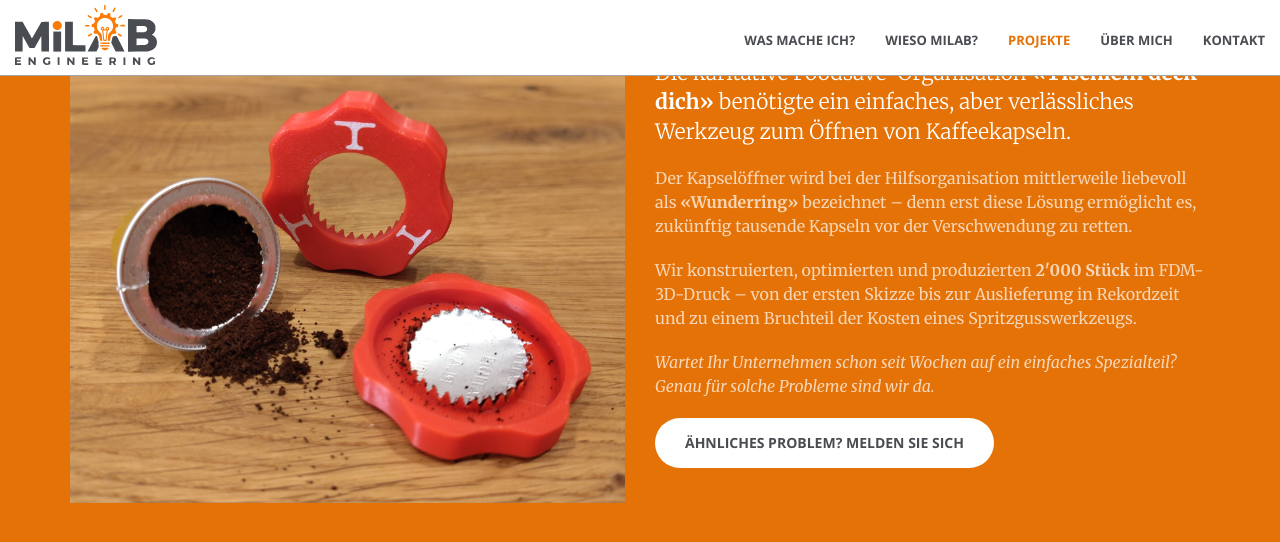
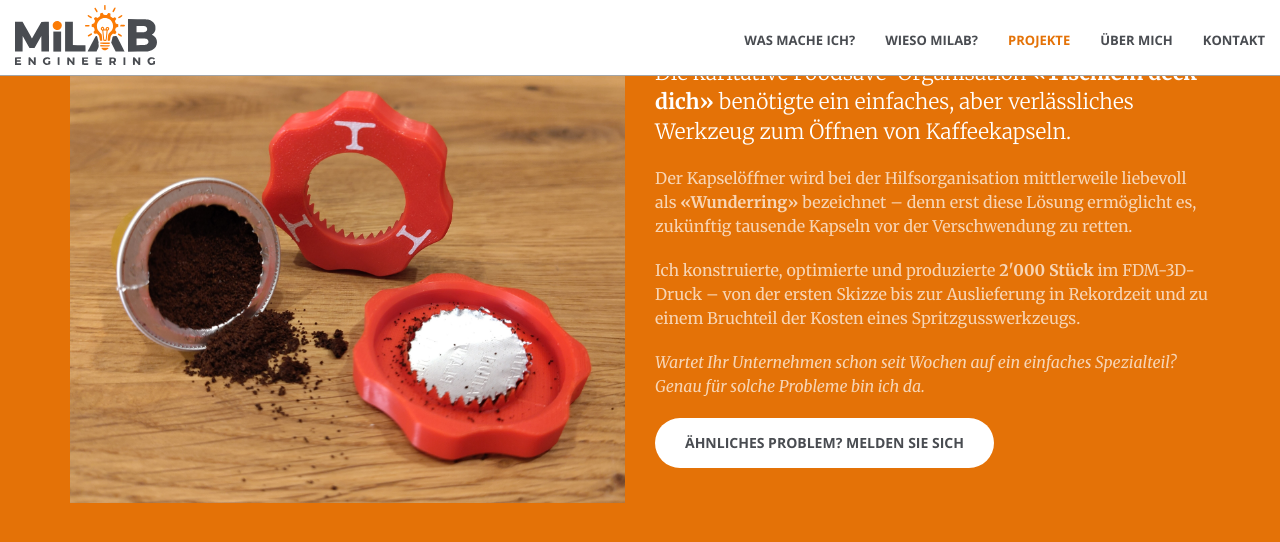
Before and after one commit to milabEng/milab-website, a Jekyll site: the page built from index.html, in a window 1280 px wide and 900 px high, scrolled down 2111 px, cut to the strip 0-584 px from the top of the window. Shown: the top 542 px of the strip. Built offline with Jekyll 4.4.1, drawn with Linux system fonts in a browser that asks for light colours; some of the changed text lies outside the part shown.

Commit message:
Finale Politur: Ich-Form, Portfolio aufgeräumt, alt-Texte

```diff
--- a/_config.yml
+++ b/_config.yml
@@ -1,5 +1,5 @@
 # Site settings
-title: MiLAB Engineering
+title: MiLAB Engineering — Rapid Prototyping & FDM-3D-Druck aus der Schweiz
 email: contact@milab-engineering.ch
 phone: "+41 79 653 82 95"
 address: "Bahnhofstrasse 10"
@@ -8,7 +8,7 @@ country: Schweiz
 author: Mirco Wüthrich
 description: >-
   Schweizer Ingenieurslösungen, Rapid Prototyping und
-  FDM-3D-Druck für Unternehmen.
+  FDM-3D-Druck für Unternehmen. Massgeschneiderte Prototypen in Tagen, Kleinserien ohne Werkzeugkosten.
 url: "https://milab-engineering.ch"
 baseurl: ""
 
--- a/_includes/head.html
+++ b/_includes/head.html
@@ -6,7 +6,7 @@
     <meta name="description" content="{{ site.description }}">
     <meta name="author" content="">
 
-    <title>MiLAB-Engineering</title>
+    <title>MiLAB Engineering — Rapid Prototyping & FDM-3D-Druck aus der Schweiz</title>
 
     <!-- Bootstrap Core CSS -->
     <link rel="stylesheet" href="css/bootstrap.min.css" type="text/css">
--- a/_includes/portfolio.html
+++ b/_includes/portfolio.html
@@ -2,64 +2,28 @@
     <div class="container-fluid">
         <div class="row no-gutter">
             <div class="col-lg-3 col-sm-6">
-                <a class="portfolio-box">
-                    <img src="img/portfolio/Schwimmbad-Abdeckung.jpg" class="img-responsive" alt="">
-                    <div class="portfolio-box-caption">
-                        <div class="portfolio-box-caption-content">
-                            <div class="project-category text-faded">
-                                Category
-                            </div>
-                            <div class="project-name">
-                                Project Name
-                            </div>
-                        </div>
-                    </div>
-                </a>
+                <div class="portfolio-box">
+                    <img src="img/portfolio/Schwimmbad-Abdeckung.jpg" class="img-responsive"
+                     alt="Massgeschneiderte Schwimmbad-Überlaufabdeckung, FDM-3D-Druck">
+                </div>
             </div>
             <div class="col-lg-3 col-sm-6">
-                <a class="portfolio-box">
-                    <img src="img/portfolio/Gutelaunebox.jpg" class="img-responsive" alt="">
-                    <div class="portfolio-box-caption">
-                        <div class="portfolio-box-caption-content">
-                            <div class="project-category text-faded">
-                                Category
-                            </div>
-                            <div class="project-name">
-                                Project Name
-                            </div>
-                        </div>
-                    </div>
-                </a>
+                <div class="portfolio-box">
+                    <img src="img/portfolio/Gutelaunebox.jpg" class="img-responsive"
+                     alt="Gutelaunebox aus dem 3D-Druck">
+                </div>
             </div>
             <div class="col-lg-3 col-sm-6">
-                <a class="portfolio-box">
-                    <img src="img/portfolio/Türknauf.jpg" class="img-responsive" alt="">
-                    <div class="portfolio-box-caption">
-                        <div class="portfolio-box-caption-content">
-                            <div class="project-category text-faded">
-                                Category
-                            </div>
-                            <div class="project-name">
-                                Project Name
-                            </div>
-                        </div>
-                    </div>
-                </a>
+                <div class="portfolio-box">
+                    <img src="img/portfolio/Türknauf.jpg" class="img-responsive"
+                    alt="Türknaufüberzug aus TPU">
+                </div>
             </div>
             <div class="col-lg-3 col-sm-6">
-                <a class="portfolio-box">
-                    <img src="img/portfolio/Skibindungs-Aufsatz.jpg" class="img-responsive" alt="">
-                    <div class="portfolio-box-caption">
-                        <div class="portfolio-box-caption-content">
-                            <div class="project-category text-faded">
-                                Category
-                            </div>
-                            <div class="project-name">
-                                Project Name
-                            </div>
-                        </div>
-                    </div>
-                </a>
+                <div class="portfolio-box">
+                    <img src="img/portfolio/Skibindungs-Aufsatz.jpg" class="img-responsive"
+                     alt="Skibindungs-Aufsatz Ersatzteil aus dem 3D-Druck">
+                </div>
             </div>
         </div>
     </div>
--- a/_includes/proof.html
+++ b/_includes/proof.html
@@ -26,14 +26,14 @@
                     zu retten.
                 </p>
                 <p class="text-faded">
-                    Wir konstruierten, optimierten und produzierten
+                    Ich konstruierte, optimierte und produzierte
                     <strong>2'000 Stück</strong> im FDM-3D-Druck – von der ersten
                     Skizze bis zur Auslieferung in Rekordzeit und zu einem Bruchteil
                     der Kosten eines Spritzgusswerkzeugs.
                 </p>
                 <p class="text-faded cta-text">
                     <em>Wartet Ihr Unternehmen schon seit Wochen auf ein einfaches
-                    Spezialteil? Genau für solche Probleme sind wir da.</em>
+                    Spezialteil? Genau für solche Probleme bin ich da.</em>
                 </p>
                 <a href="#contact" class="btn btn-default btn-xl page-scroll">
                     Ähnliches Problem? Melden Sie sich
```
